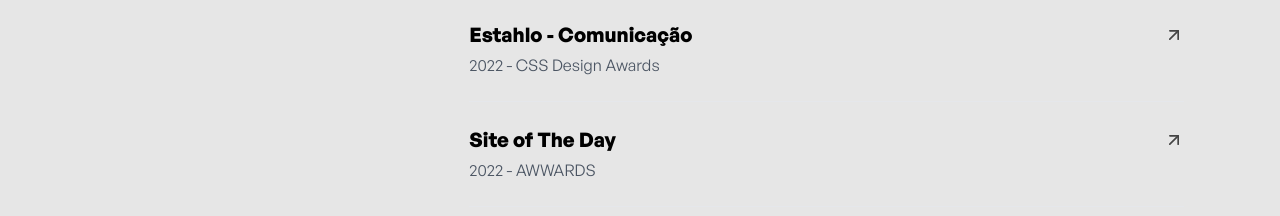
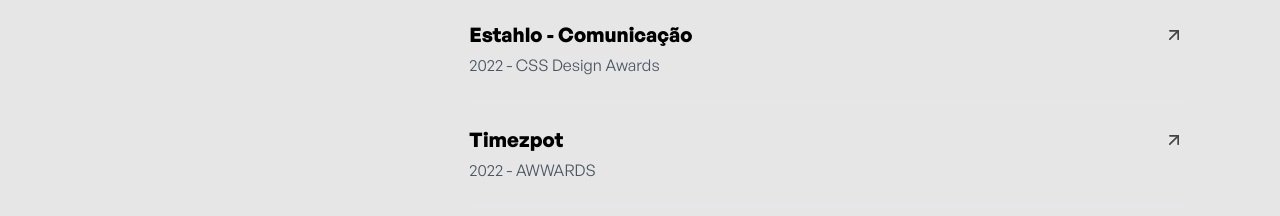
Before and after one commit to thbueno/ghosthands, a Next.js app: page / in a window 1280 px wide. Shown: the part 7140-7356 px from the top of the page. Built offline with nearby package versions, Linux system fonts and the light colour scheme.

Commit message:
another one

```diff
--- a/components/awards-section.tsx
+++ b/components/awards-section.tsx
@@ -34,8 +34,8 @@ const awards: Award[] = [
     url: "#",
   },
   {
-    id: "site-of-the-day-2",
-    title: "Site of The Day",
+    id: "timezpot",
+    title: "Timezpot",
     year: "2022",
     organization: "AWWARDS",
     url: "#",
```
